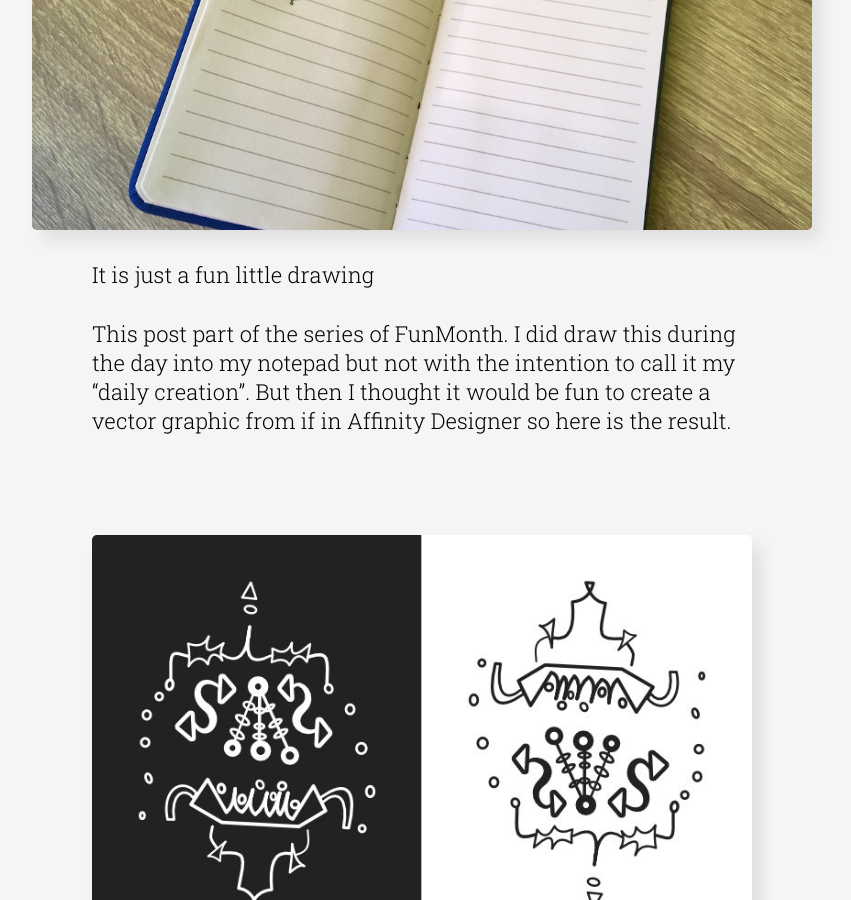
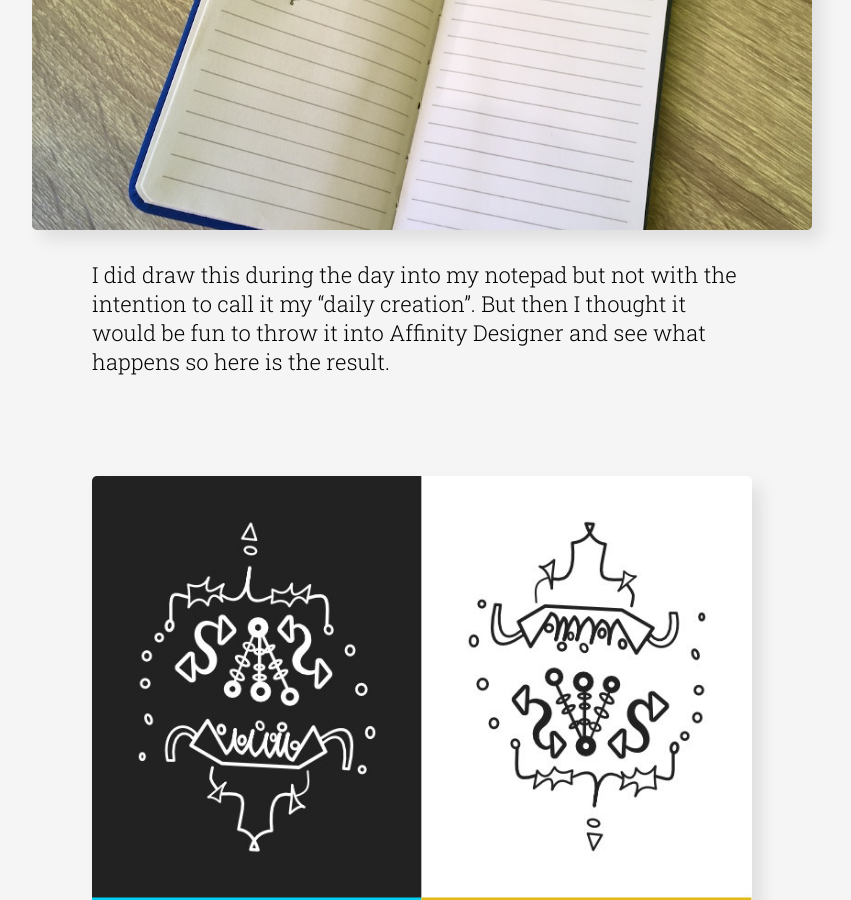
Before and after one commit to AdamGonda/adamgonda.com, a Jekyll site: the page built from _posts/2020-10-11-Draw-something.md, in a window 1280 px wide and 900 px high, scrolled down 440 px. Shown: the whole window, without its empty margins (218-1069 px from the left). Built offline with Jekyll 4.4.1, drawn with Linux system fonts in a browser that asks for light colours.

Commit message:
update b-post

```diff
--- a/_posts/2020-10-11-Draw-something.md
+++ b/_posts/2020-10-11-Draw-something.md
@@ -9,11 +9,9 @@ tags:
   - FunMonth 1
 ---
 
-It is just a fun little drawing
-
-This post part of the series of FunMonth. I did draw this during the day into my notepad
-but not with the intention to call it my "daily creation". But then I thought it would be
-fun to create a vector graphic from if in Affinity Designer so here is the result.
+I did draw this during the day into my notepad but not with the intention to call
+it my "daily creation". But then I thought it would be fun to throw it into
+Affinity Designer and see what happens so here is the result.
 
 {% include post-image.html
   title="Faces"
```
